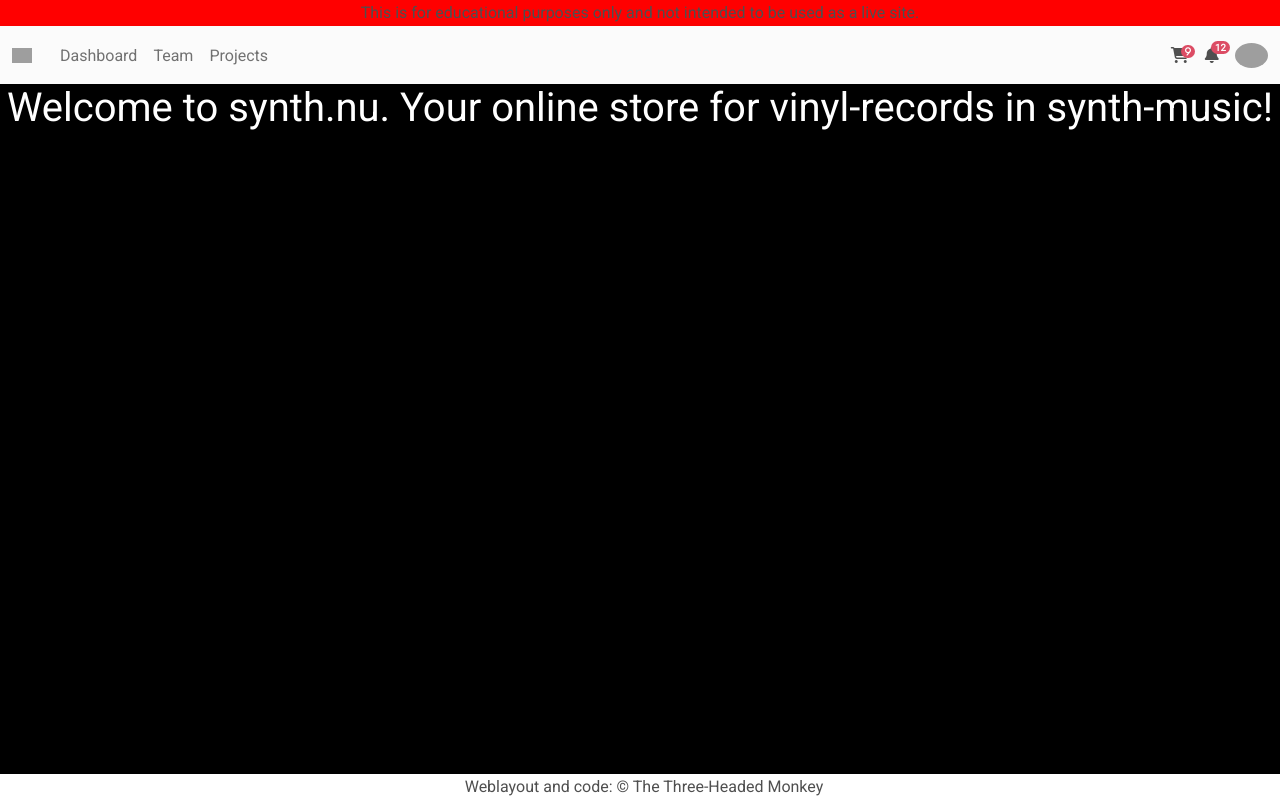
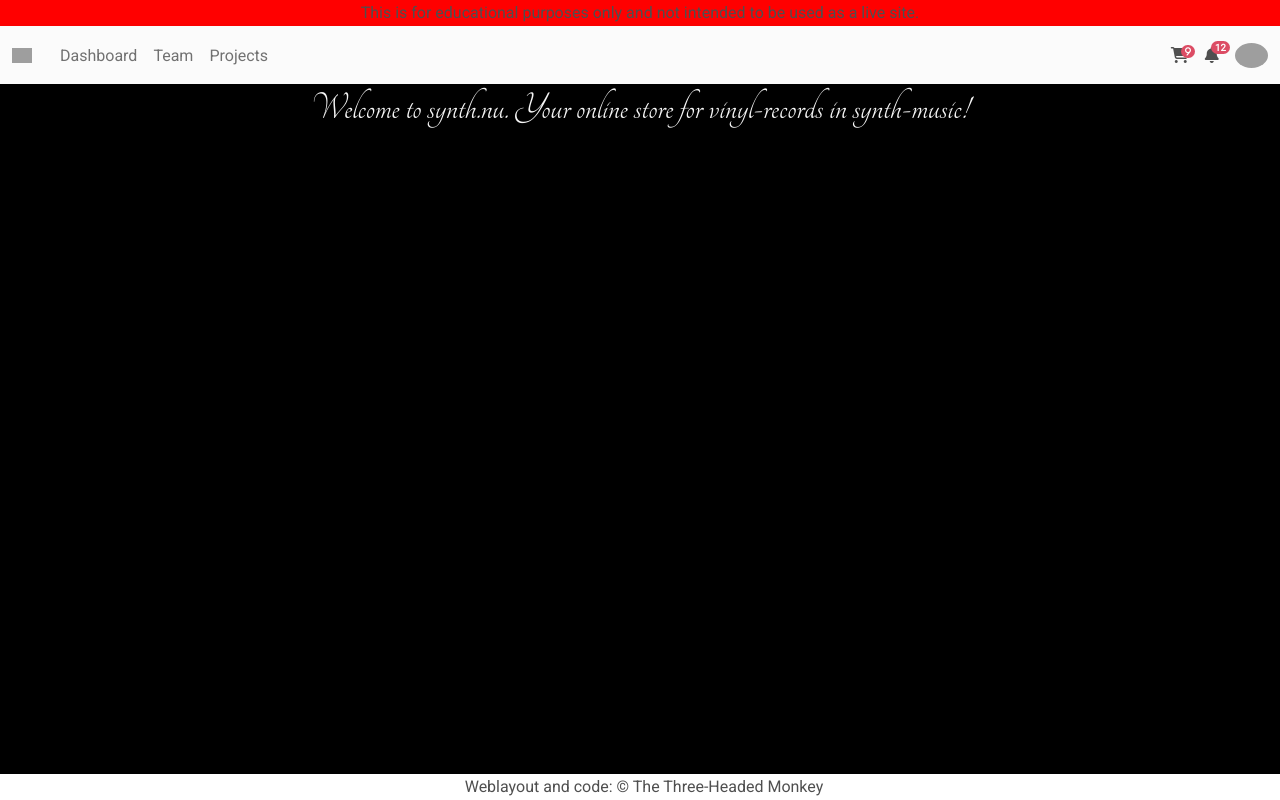
Before and after one commit to jonthorell/synth-nu-vinyl-store, a Django app: page / in a window 1280 px wide. Run offline with Django 3.2, Linux system fonts and the light colour scheme; some libraries are stand-ins or nearby versions; grey boxes are pictures that could not be loaded.

Commit message:
Update: cleanup custom css files by removing variables that will not be used and add comments to those remaining to keep track of where they are used

```diff
--- a/about/templates/about/index.html
+++ b/about/templates/about/index.html
@@ -8,5 +8,4 @@
     <h1>About</h1>
 </div>
 
-
  {% endblock content %}
--- a/static/css/style.css
+++ b/static/css/style.css
@@ -6,33 +6,29 @@
 
 :root {
     /* Make sure variables are defined in the root context so available everywhere */
+
     /*  fonts */
-    --title: 'EB Garamond', serif;
-    --main-font: 'Roboto', serif;
-    --cursive-font: 'Tangerine', serif;
-
+    --main-font: 'Roboto', serif; /* used main text */
+    --cursive-font: 'Tangerine', serif; /* used for h1 */
     /* colors */
-    --background: #3f006a0f;
-    --blue: #0d6efd;
-    --black: #000;
-    --off-white: #f6f6f6;
-    --white: #fff;
-    --orange: #ffbf50;
-    --grey: #777777;
-    --grey2: #999999;
-    --red: #FF0000;
-    --green: #97aa88aa;
+    --black: #000; /* used for html-background */
+    --off-white: #f6f6f6; /* used for h1 */
+    --white: #fff; /* used for maintext */
+    --red: #FF0000; /* used for disclaimer bar */
     /* utils */
     /* used for forms */
     --small-box-shadow: 1px -1px 7px 0 #00000061;
 }
 
-/* classes for background colors used on its own for styling and not part of another class */
-
-
 html, body {
     /* use the entire height */
     height: 100%;
+}
+
+h1 {
+    /* use specific font and color for h1 */
+    font-family: var(--cursive-font);
+    color: var(--off-white);
 }
 
 body {
@@ -44,11 +40,10 @@ body {
 
 main {
     /* appply to the main section. I.e. the part of the page that is not a part of base.html
-        Background should always be grey
+        Background should always be black
         Text should always be white
     */
     flex: 1 0 auto;
-    /*background-image: url("/static/images/vinyl.jpg");*/
     background-color: var(--black);
     color: var(--white);
 }
```
